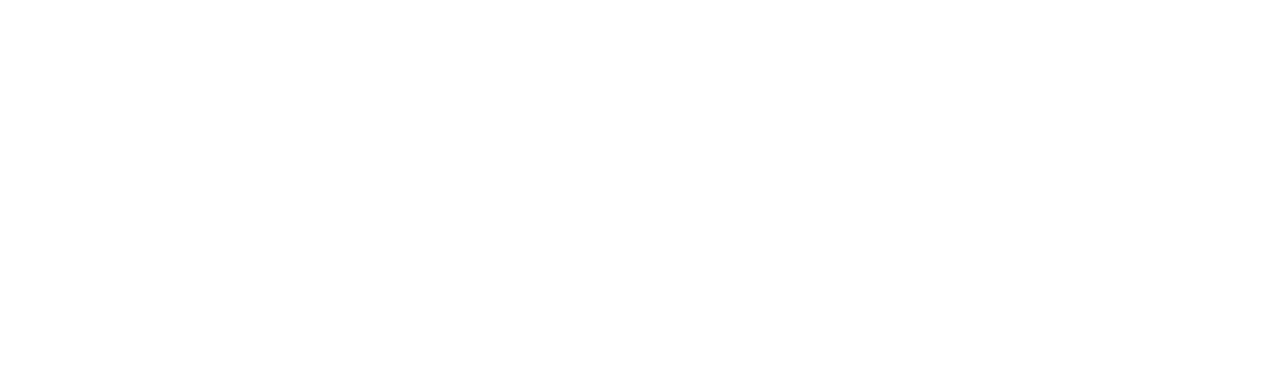
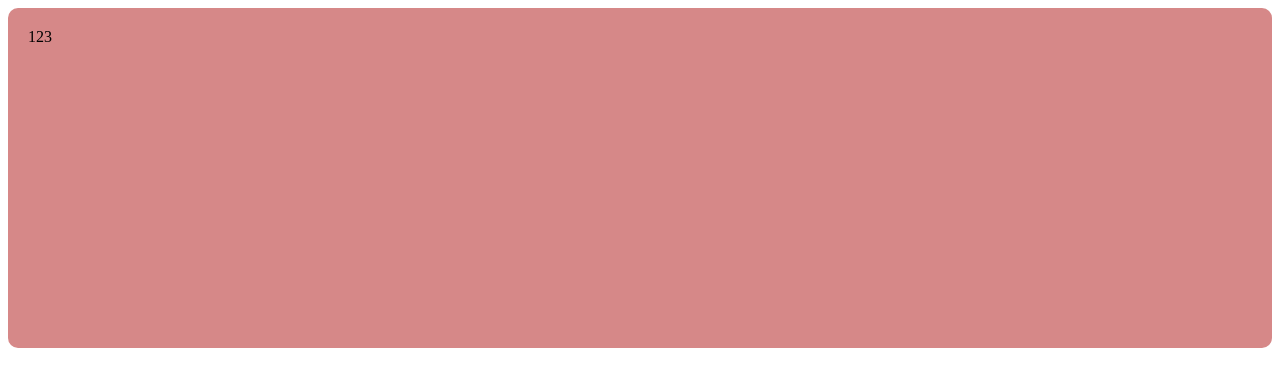
Before and after one commit to KuanCChen/test01, a plain HTML site: page index.html in a window 1280 px wide. Drawn offline with Linux system fonts and the light colour scheme.

Commit message:
header的樣式

```diff
--- a/index.html
+++ b/index.html
@@ -8,7 +8,9 @@
 </head>
 <body>
     <nav></nav>
-    <header></header>
+    <header>
+        123
+    </header>
     <main></main>
     <footer></footer>
 </body>
--- a/main.css
+++ b/main.css
@@ -0,0 +1,6 @@
+header{
+    height: 300px;
+    background-color: #d68888;
+    padding: 20px;
+    border-radius: 10px;
+}
```
